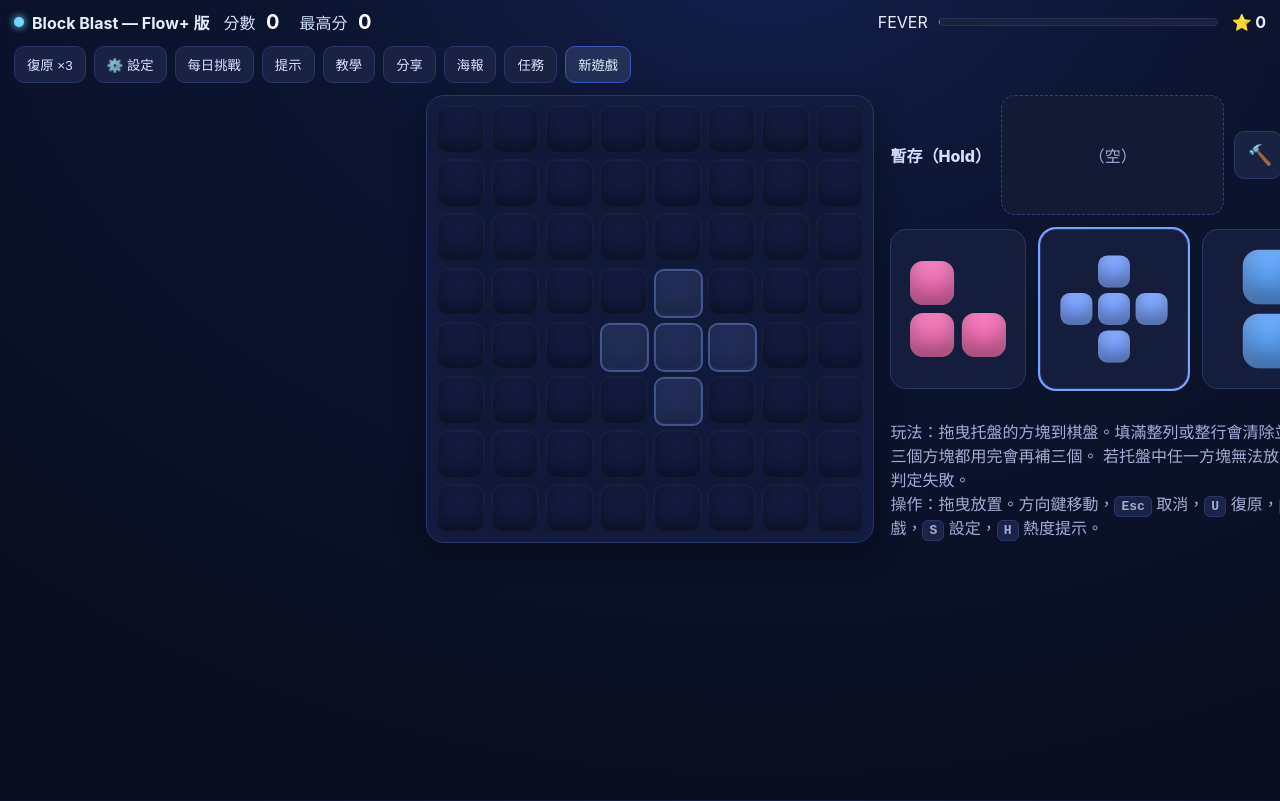
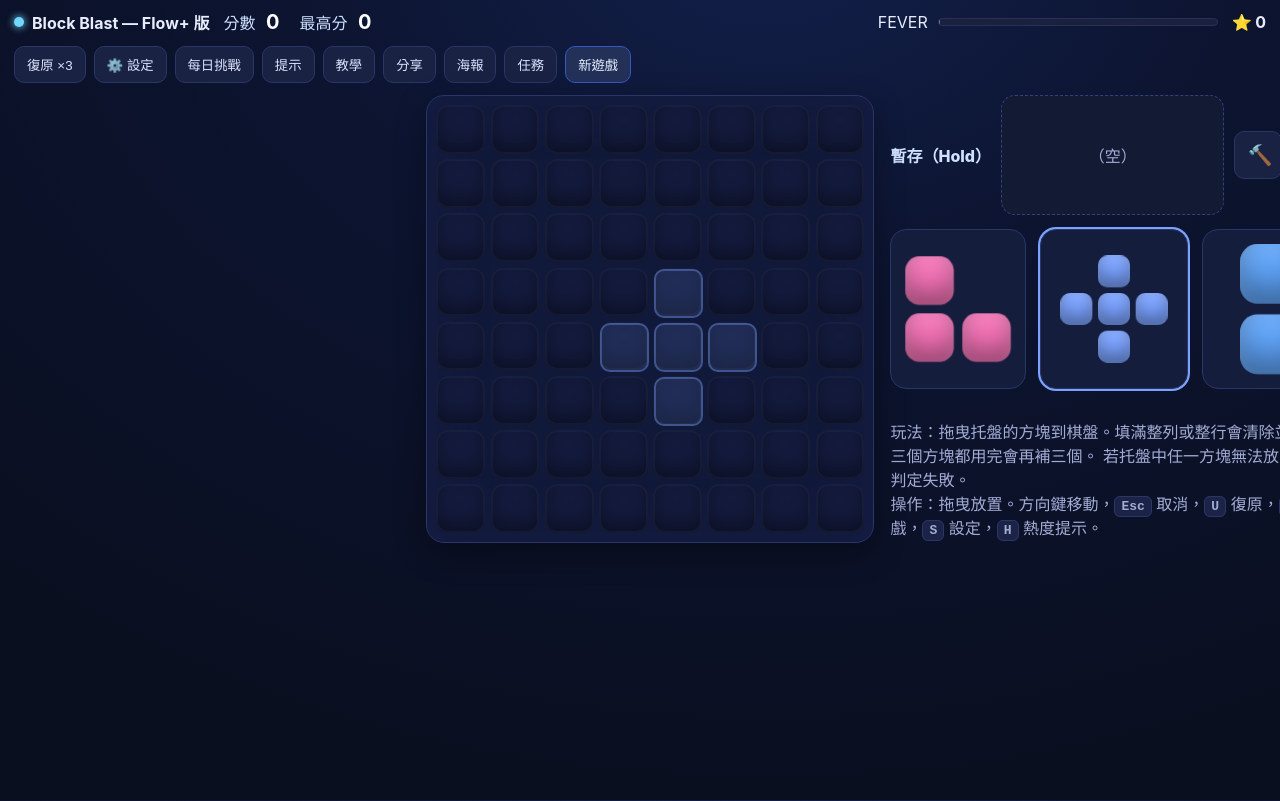
Before and after one commit to voidful/block-blast-web, a plain HTML site: page index.html in a window 1280 px wide. Both pictures are taken after a click on the button "提示". Shown: the top 801 px of the page. Drawn offline with Linux system fonts and the light colour scheme.

Commit message:
Add files via upload

```diff
--- a/main.js
+++ b/main.js
@@ -1,4 +1,4 @@
-/* main.js — Block Blast Flow+（Drag-only & Overlay-in-Board 版） */
+/* main.js — Block Blast Flow+（Drag-only & Small-Piece Fix 版） */
 
 const $  = sel => document.querySelector(sel);
 const $$ = sel => Array.from(document.querySelectorAll(sel));
@@ -101,7 +101,7 @@ function pickPiece(){
 }
 
 /* ========= 狀態 ========= */
-const STORAGE_KEY="bb_flow_full_v35";
+const STORAGE_KEY="bb_flow_full_v36";
 const BEST_KEY="bb_flow_best";
 const SETTINGS_KEY="bb_flow_settings_v6";
 const MISSIONS_KEY="bb_flow_missions_v1";
@@ -136,7 +136,6 @@ const scoreEl=$("#score"), bestEl=$("#best"), starsEl=$("#stars"), feverFill=$("
 const comboTag=$("#comboTag"), comboBar=$("#comboBar");
 
 function buildBoardUI(){
-  // 只填充 #cells，不動 #ghost / #fx
   cellsEl.innerHTML="";
   for(let y=0;y<SIZE;y++) for(let x=0;x<SIZE;x++){
     const cell=document.createElement("div"); cell.className="cell"; cell.dataset.x=x; cell.dataset.y=y;
@@ -164,24 +163,34 @@ function renderBoard(){
   renderHUD();
 }
 
-/* ========= 托盤（縮放置中） ========= */
+/* ========= 托盤（縮放置中，1/2 顆補正） ========= */
 function fitPieceIntoSlot(pieceEl, slot, cols, rows){
-  const trayCell=parseFloat(getComputedStyle(document.documentElement).getPropertyValue('--tray-cell'))||30;
-  const fillBase=parseFloat(getComputedStyle(document.documentElement).getPropertyValue('--tray-fill'))||0.94;
-  const maxS=parseFloat(getComputedStyle(document.documentElement).getPropertyValue('--tray-scale-max'))||1.8;
-  const gap=parseFloat(getComputedStyle(pieceEl).gap)||4;
-  const naturalW=cols*trayCell+(cols-1)*gap;
-  const naturalH=rows*trayCell+(rows-1)*gap;
+  const trayCell = parseFloat(getComputedStyle(document.documentElement).getPropertyValue('--tray-cell')) || 30;
+  const fillBase = parseFloat(getComputedStyle(document.documentElement).getPropertyValue('--tray-fill')) || 0.94;
+  const maxS     = parseFloat(getComputedStyle(document.documentElement).getPropertyValue('--tray-scale-max')) || 1.9;
+  const gap      = parseFloat(getComputedStyle(pieceEl).gap) || 4;
 
-  const scs=getComputedStyle(slot);
-  const availW=slot.clientWidth-(parseFloat(scs.paddingLeft)||0)-(parseFloat(scs.paddingRight)||0);
-  const availH=slot.clientHeight-(parseFloat(scs.paddingTop)||0)-(parseFloat(scs.paddingBottom)||0);
+  const naturalW = cols * trayCell + (cols - 1) * gap;
+  const naturalH = rows * trayCell + (rows - 1) * gap;
 
-  const fill=(Math.max(cols,rows)>=4)? fillBase*0.92 : fillBase;
-  const s=Math.min(maxS, Math.min(availW/naturalW, availH/naturalH)*fill);
-  pieceEl.style.transform=`scale(${s})`; pieceEl.style.transformOrigin='center center';
-  pieceEl.dataset.scale=s; pieceEl.dataset.cols=cols; pieceEl.dataset.rows=rows;
-  pieceEl.style.touchAction='none';
+  const cs = getComputedStyle(slot);
+  const availW = slot.clientWidth  - (parseFloat(cs.paddingLeft)||0) - (parseFloat(cs.paddingRight)||0);
+  const availH = slot.clientHeight - (parseFloat(cs.paddingTop)||0)  - (parseFloat(cs.paddingBottom)||0);
+
+  let fill = fillBase;
+  const longest = Math.max(cols, rows);
+  if (longest >= 4) fill *= 0.92;      // 大形狀略縮
+  if (longest <= 2) fill *= 1.10;      // 小形狀放大
+  if (cols === 1 && rows === 1) fill *= 1.18; // 1×1 再多一點
+
+  const s = Math.min(maxS, Math.min(availW / naturalW, availH / naturalH) * fill);
+
+  pieceEl.style.transformOrigin = 'center center';
+  pieceEl.style.transform = `scale(${s})`;
+  pieceEl.dataset.scale = s;
+  pieceEl.dataset.cols = cols;
+  pieceEl.dataset.rows = rows;
+  pieceEl.style.willChange = 'transform';
 }
 function renderPieceInto(slotEl,p){
   slotEl.innerHTML=""; if(!p){ slotEl.classList.add("empty"); return; }
@@ -232,8 +241,7 @@ function renderTray(){
 }
 function fitTrayPieces(){
   $$(".slot .piece").forEach(el=>{
-    const slot=el.closest('.slot');
-    if(!slot) return;
+    const slot=el.closest('.slot'); if(!slot) return;
     const cols=Number(el.dataset.cols)||parseInt((el.style.gridTemplateColumns.match(/repeat\((\d+)/)||[])[1]||'1',10);
     const rows=Number(el.dataset.rows)||parseInt((el.style.gridTemplateRows.match(/repeat\((\d+)/)||[])[1]||'1',10);
     fitPieceIntoSlot(el, slot, cols, rows);
@@ -261,11 +269,18 @@ const ro=new ResizeObserver(()=>requestAnimationFrame(positionOverlayLayers));
 boardEl && ro.observe(boardEl);
 positionOverlayLayers();
 
+/* 小數座標 + 右/下夾取，避免外溢 */
 function cellRectRel(x, y){
   if(x<0||y<0||x>=SIZE||y>=SIZE) return null;
   const r  = cellAt(x,y).getBoundingClientRect();
   const br = boardEl.getBoundingClientRect();
-  return { left: r.left - br.left, top: r.top - br.top, width: r.width, height: r.height };
+
+  const left = r.left - br.left;
+  const top  = r.top  - br.top;
+  const right  = Math.min(br.width,  left + r.width);
+  const bottom = Math.min(br.height, top  + r.height);
+
+  return { left, top, width: right - left, height: bottom - top };
 }
 
 /* ========= 分數 / FEVER / COMBO ========= */
@@ -364,7 +379,7 @@ function showHint(){
     if(!rr) return;
     const g=document.createElement("div");
     g.className="ghost-cell";
-    g.style.left=px(rr.left); g.style.top=px(rr.top); g.style.width=px(rr.width); g.style.height=px(rr.height);
+    g.style.left=rr.left+"px"; g.style.top=rr.top+"px"; g.style.width=rr.width+"px"; g.style.height=rr.height+"px";
     ghostEl.appendChild(g);
   });
   hintData=b; state.hintShown=true;
@@ -547,16 +562,16 @@ function showClearPreview(ax,ay,piece,ok){
   const mkRow=(y)=>{
     const r0=cellRectRel(0,y), r1=cellRectRel(SIZE-1,y); if(!r0||!r1) return;
     const n=document.createElement('div');
-    n.style.position='absolute'; n.style.left=px(r0.left); n.style.top=px(r0.top);
-    n.style.width=px(r1.left+r1.width-r0.left); n.style.height=px(r0.height);
+    n.style.position='absolute'; n.style.left=r0.left+"px"; n.style.top=r0.top+"px";
+    n.style.width=(r1.left+r1.width-r0.left)+"px"; n.style.height=r0.height+"px";
     n.style.background='rgba(62,240,180,.12)'; n.style.boxShadow='0 0 0 2px rgba(62,240,180,.35) inset'; n.style.borderRadius='8px';
     ghostEl.appendChild(n); drag.lineNodes.push(n);
   };
   const mkCol=(x)=>{
     const r0=cellRectRel(x,0), r1=cellRectRel(x,SIZE-1); if(!r0||!r1) return;
     const n=document.createElement('div');
-    n.style.position='absolute'; n.style.left=px(r0.left); n.style.top=px(r0.top);
-    n.style.width=px(r0.width); n.style.height=px(r1.top+r1.height-r0.top);
+    n.style.position='absolute'; n.style.left=r0.left+"px"; n.style.top=r0.top+"px";
+    n.style.width=r0.width+"px"; n.style.height=(r1.top+r1.height-r0.top)+"px";
     n.style.background='rgba(62,240,180,.10)'; n.style.boxShadow='0 0 0 2px rgba(62,240,180,.32) inset'; n.style.borderRadius='8px';
     ghostEl.appendChild(n); drag.lineNodes.push(n);
   };
@@ -662,7 +677,12 @@ function updateGhost(clientX,clientY){
   positionOverlayLayers();
   let hit = cellIndexFromPoint(clientX,clientY);
   if(hit.gx<0 || hit.gy<0) hit = nearestCellFromPoint(clientX,clientY);
-  if(hit.gx<0 || hit.gy<0){ drag && (drag.anchor=null); clearHighlight(); if(drag && drag.lineNodes){ drag.lineNodes.forEach(n=>n.remove()); drag.lineNodes=[]; } return; }
+  if(hit.gx<0 || hit.gy<0){
+    if(drag) { drag.anchor=null; }
+    clearHighlight();
+    if(drag && drag.lineNodes){ drag.lineNodes.forEach(n=>n.remove()); drag.lineNodes=[]; }
+    return;
+  }
 
   const sx=drag.grab.sx, sy=drag.grab.sy;
   let ax = hit.gx - sx, ay = hit.gy - sy;
@@ -678,8 +698,10 @@ function updateGhost(clientX,clientY){
   drag.ghostNodes.forEach((node,i)=>{
     const [dx,dy]=drag.piece.cells[i];
     const rr=cellRectRel(ax+dx, ay+dy); if(!rr) return;
-    node.style.left=px(Math.round(rr.left)); node.style.top=px(Math.round(rr.top));
-    node.style.width=px(Math.round(rr.width)); node.style.height=px(Math.round(rr.height));
+    node.style.left  = rr.left  + "px";
+    node.style.top   = rr.top   + "px";
+    node.style.width = rr.width + "px";
+    node.style.height= rr.height+ "px";
     node.className = "ghost-cell" + (ok?"":" ghost-invalid");
   });
 
@@ -922,7 +944,7 @@ function animateProxyTo(el,x,y,ms,easing){ return new Promise(res=>{ el.style.tr
 async function tutorialPlace(best){
   if(state.tutorial.busy) return; state.tutorial.busy=true;
   clearGhost();
-  best.p.cells.forEach(([dx,dy])=>{ const rr=cellRectRel(best.x+dx, best.y+dy); if(!rr) return; const g=document.createElement("div"); g.className="ghost-cell"; g.style.left=px(rr.left); g.style.top=px(rr.top); g.style.width=px(rr.width); g.style.height=px(rr.height); ghostEl.appendChild(g); });
+  best.p.cells.forEach(([dx,dy])=>{ const rr=cellRectRel(best.x+dx, best.y+dy); if(!rr) return; const g=document.createElement("div"); g.className="ghost-cell"; g.style.left=rr.left+"px"; g.style.top=rr.top+"px"; g.style.width=rr.width+"px"; g.style.height=rr.height+"px"; ghostEl.appendChild(g); });
   const slot=document.querySelector(`.slot[data-index="${best.idx}"]`); const fromEl=slot?.querySelector('.piece'); if(!fromEl){ state.tutorial.busy=false; return; }
   const proxy=fromEl.cloneNode(true); proxy.className="guide-proxy"; document.body.appendChild(proxy);
   const trayCell=parseFloat(getComputedStyle(document.documentElement).getPropertyValue('--tray-cell'))||30; const gap=parseFloat(getComputedStyle(fromEl).gap)||4; const naturalW=best.p.w*trayCell+(best.p.w-1)*gap; const bboxW=fromEl.getBoundingClientRect().width; const scale=parseFloat(fromEl.dataset.scale)||(bboxW/naturalW); proxy.dataset.scale=scale;
--- a/styles.css
+++ b/styles.css
@@ -125,16 +125,22 @@ kbd{
 @keyframes pop{ to{ transform:scale(1); opacity:1; } }
 @keyframes fadeOut{ 60%{ transform:scale(.96); opacity:.2; } 100%{ transform:scale(1); opacity:0; } }
 
+/* 幽靈層／曲線：放在 board 內部，零位移 */
 #ghost, #fx{ position:absolute; left:0; top:0; width:100%; height:100%; pointer-events:none; }
+
+/* 幽靈格允許小數座標；不要硬取整，並啟用 GPU 管線 */
 .ghost-cell{
-  position:absolute; border-radius:10px;
+  position:absolute;
+  border-radius:10px;
   background: rgba(122,162,255,.14);
   box-shadow: 0 0 0 2px rgba(122,162,255,.35) inset;
+  will-change: transform, left, top, width, height;
 }
-.ghost-invalid{
+.ghost-cell.ghost-invalid{
   background: rgba(255,95,95,.18);
   box-shadow: 0 0 0 2px rgba(255,95,95,.45) inset;
 }
+
 .cell.highlight{ outline: 3px solid rgba(122,162,255,.65); outline-offset: 2px; }
 
 .side{ display:grid; gap:14px; }
@@ -150,15 +156,21 @@ kbd{
 .tools button{ width:48px; height:48px; display:grid; place-items:center; font-size:20px; }
 
 .tray{ display:grid; grid-template-columns: repeat(3, 1fr); gap:14px; }
+
+/* slot 使用 contain，避免 transform 影響外層 reflow */
 .slot{
   min-height: 160px; display:grid; place-items:center;
   background: #151d3d; border:1px solid #2a3568; border-radius:16px;
   padding:16px; position:relative;
   transition: box-shadow .15s ease;
+  contain: layout paint;
 }
 .slot.hint{ box-shadow: 0 0 0 2px #7aa2ff; }
-.slot .pwrap{ display:grid; place-items:center; }
-.pinner{ display:grid; place-items:center; }
+
+/* 內層全部置中，確保 1/2 顆也穩定居中 */
+.slot .pwrap,
+.slot .pinner { width:100%; height:100%; display:grid; place-items:center; }
+
 .piece{
   display:grid; gap:6px; /* 會由 JS 設定 gridTemplateColumns/Rows */
   transform-origin:center;
```
